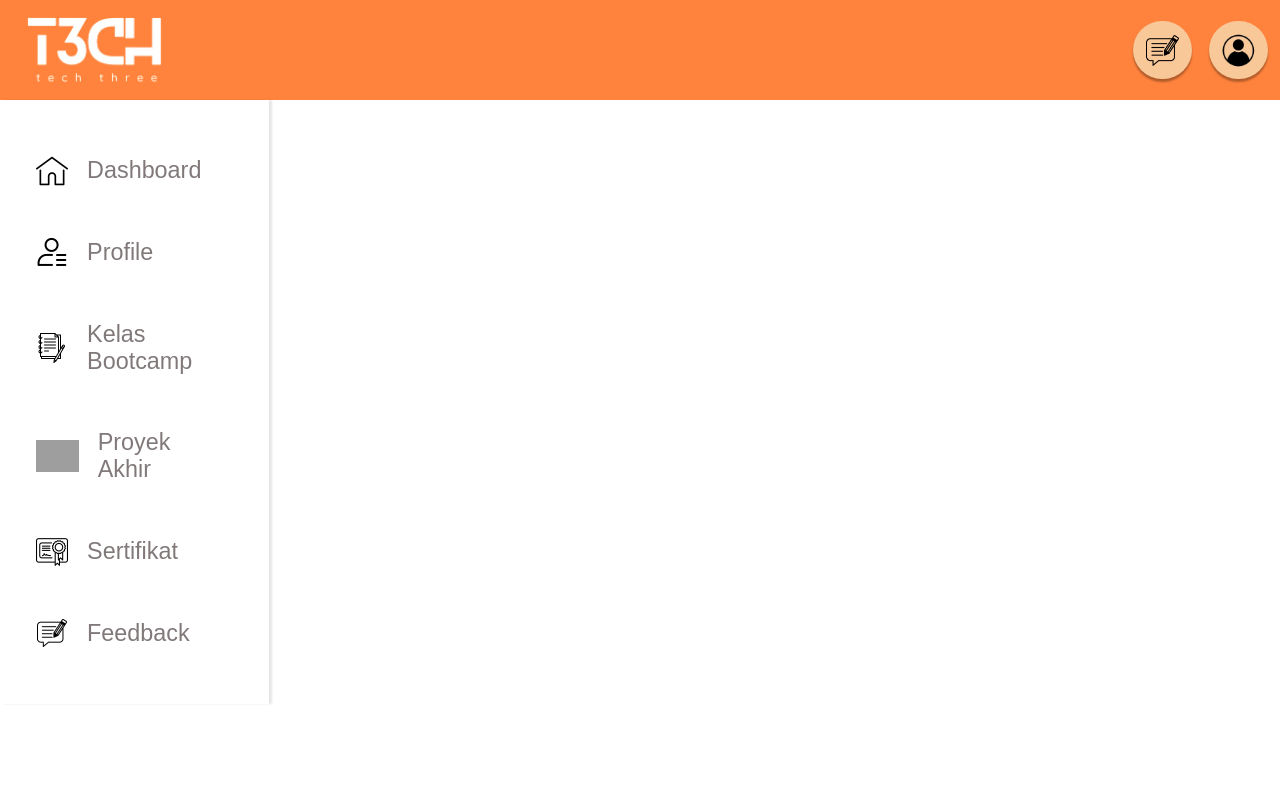
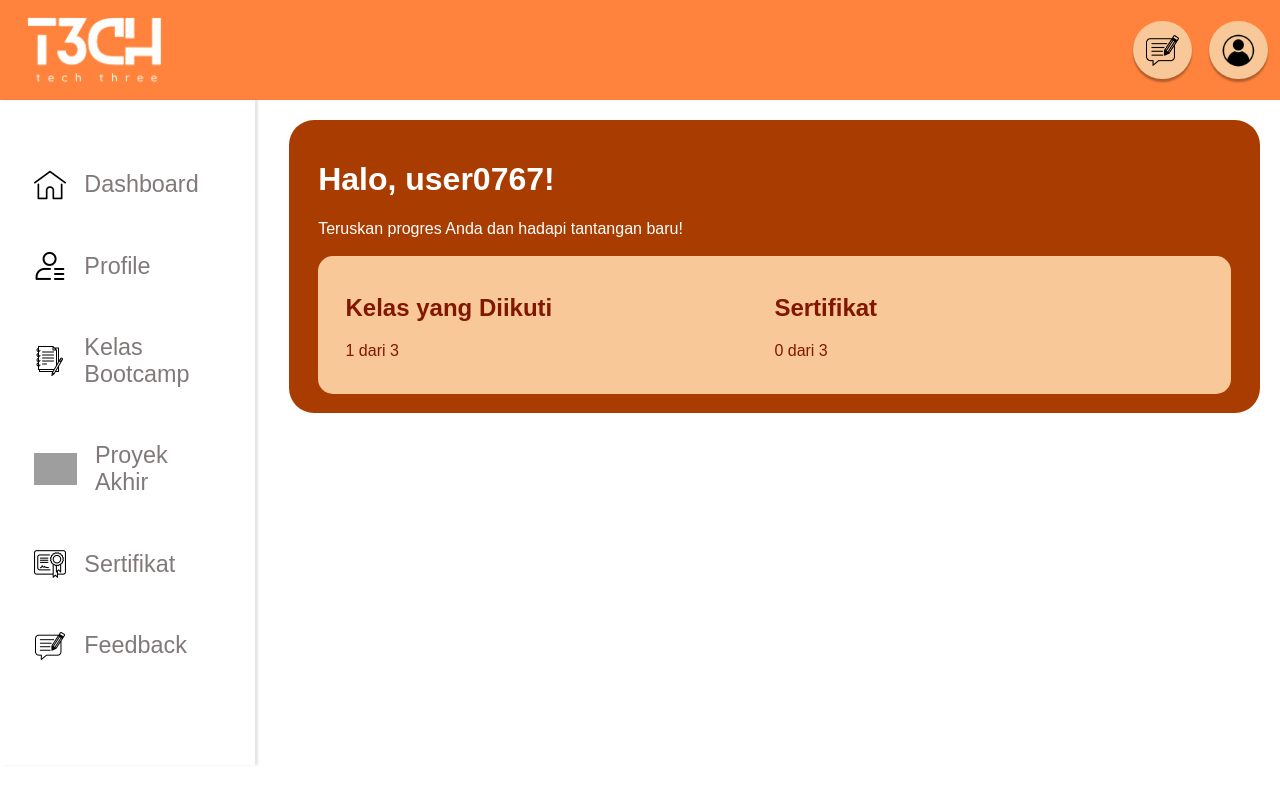
Before and after one commit to choiZalfaa98/bootcamp_tech-three, a PHP site: page /dashboard.html in a window 1280 px wide. Run offline with PHP 8.4, Linux system fonts and the light colour scheme; grey boxes are pictures that could not be loaded.

Commit message:
update dashboard contents

```diff
--- a/dashboard.css
+++ b/dashboard.css
@@ -52,10 +52,16 @@ header {
   align-self: center;
 }
 /*==========================================================================*/
+main {
+  display: grid;
+  grid-template-columns: 21% 79%;
+}
+
 #navDashboard {
   box-shadow: 3px 0 2px rgba(0, 0, 0, 0.1);
-  max-width: 21%;
-  padding-block: 2%;
+  max-width: 95%;
+  padding-block: 15%;
+  height: calc(100vh - 27vh);
 }
 
 .sectionDashboard {
@@ -79,3 +85,28 @@ header {
 .navAdjust:hover {
   color: #FF833D;
 }
+/*=========================================*/
+.content {
+  margin: 2%;
+}
+
+#motivationSquare {
+  background-color: #A93C00;
+  border-radius: 25px;
+  max-width: 100%;
+  max-height: 100%;
+  padding: 2% 3%;
+  color: #FFFFFF;
+}
+
+#innerSquare {
+  background-color: #f9c899;
+  border-radius: 15px;
+  max-width: 100%;
+  max-height: 100%;
+  padding: 2% 3%;
+  margin-top: 2%;
+  display: grid;
+  grid-template-columns: repeat(2, 1fr);
+  color: #811700;
+}
--- a/dashboard.html
+++ b/dashboard.html
@@ -8,6 +8,7 @@
     <meta name="author" content="Kelompok3_B"> <!-- Author of the webpage -->
     <link rel="stylesheet" href="dashboard.css">
     <title>Dashboard</title>
+    <script src="dashboard.js" defer></script>
   </head>
 
   <body>
@@ -33,7 +34,7 @@
     <main>
       <!--Navigasi bagian kiri-->
       <nav id="navDashboard">
-        <a href="#" class="sectionDashboard">
+        <a href="dashboard.html" class="sectionDashboard">
           <img class="iconAdjust" src="dashboardIcon.png">
           <p class="navAdjust">Dashboard</p>
         </a>
@@ -65,8 +66,23 @@
       </nav>
 
       <!--halaman konten (center)-->
-      <div>
-
+      <div class="content">
+        <div id="motivationSquare">
+          <h1>Halo, user0767!</h1>
+          <p>Teruskan progres Anda dan hadapi tantangan baru!</p>
+          <div id="innerSquare">
+            <!--jumlah kelas yang diikuti-->
+            <section>
+              <h1>Kelas yang Diikuti</h1>
+              <p><span>1</span> dari 3</p>
+            </section>
+            <!--sertifikat-->
+            <section>
+              <h1>Sertifikat</h1>
+              <p><span>0</span> dari 3</p>
+            </section>
+          </div>
+        </div>
       </div>
     </main>
   </body>
```
Also changed, not shown: dashboard.js (added).
